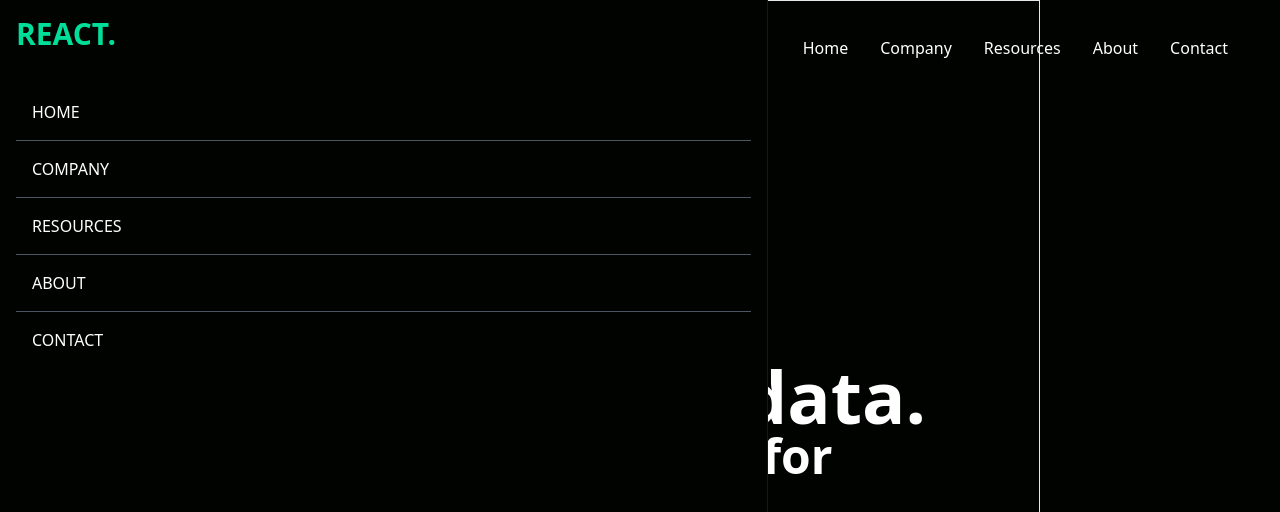
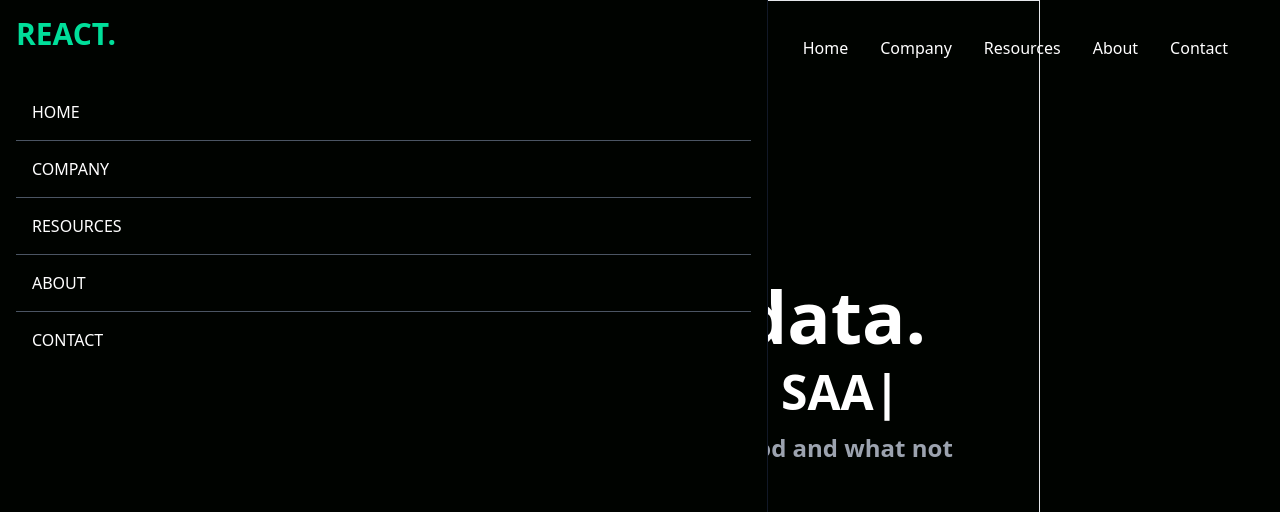
Before and after one commit to GabeDiniz/efaro-business, a React (Create React App) app: page / in a window 1280 px wide. Shown: the top 512 px of the page. Built offline with nearby package versions, Linux system fonts and the light colour scheme.

Commit message:
update hero

```diff
--- a/src/components/Hero.jsx
+++ b/src/components/Hero.jsx
@@ -1,4 +1,5 @@
 import React from "react";
+import Typed from "react-typed";
 
 const Hero = () => {
   return (
@@ -8,11 +9,24 @@ const Hero = () => {
         <h1 className="md:text-7xl sm:text-6xl text-4xl font-bold">
           Grow with data.
         </h1>
-        <div>
-          <p className="md:text-5xl sm:text-4xl text-xl font-bold">
+        <div className="flex justify-center items-center">
+          <p className="md:text-5xl sm:text-4xl text-xl font-bold py-4">
             Fast, flexible for
           </p>
+          <Typed
+            className="md:text-5xl sm:text-4xl text-xl font-bold md:pl-4 pl-2"
+            strings={["BTB", "BTC", "SAAS"]}
+            typeSpeed={120}
+            backSpeed={140}
+            loop
+          />
         </div>
+        <p className="md:text-2xl text-xl font-bold text-gray-400">
+          Some bullshit about how you are good and what not
+        </p>
+        <button className="bg-[#00df9a] w-[200px] rounded-md font-medium my-6 mx-auto px-6 py-3 text-black">
+          Get Started
+        </button>
       </div>
     </div>
   );
```
